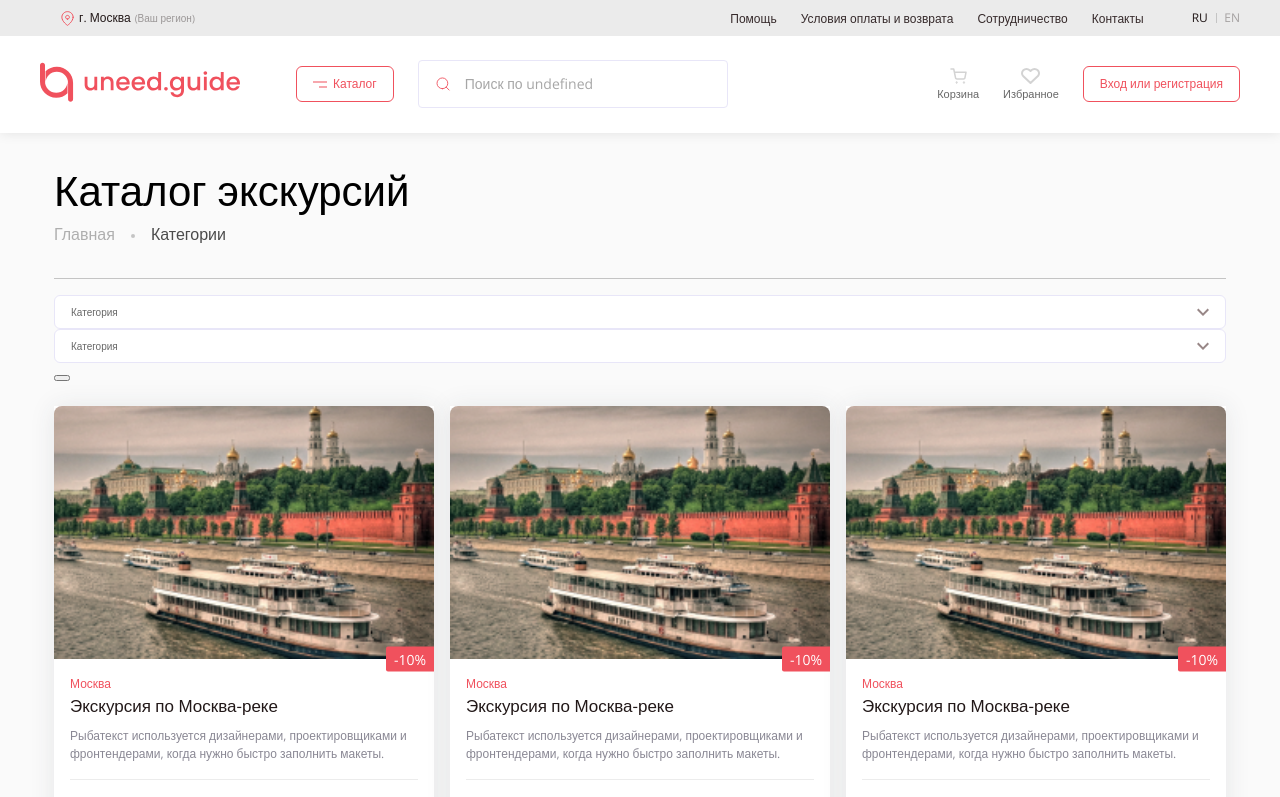
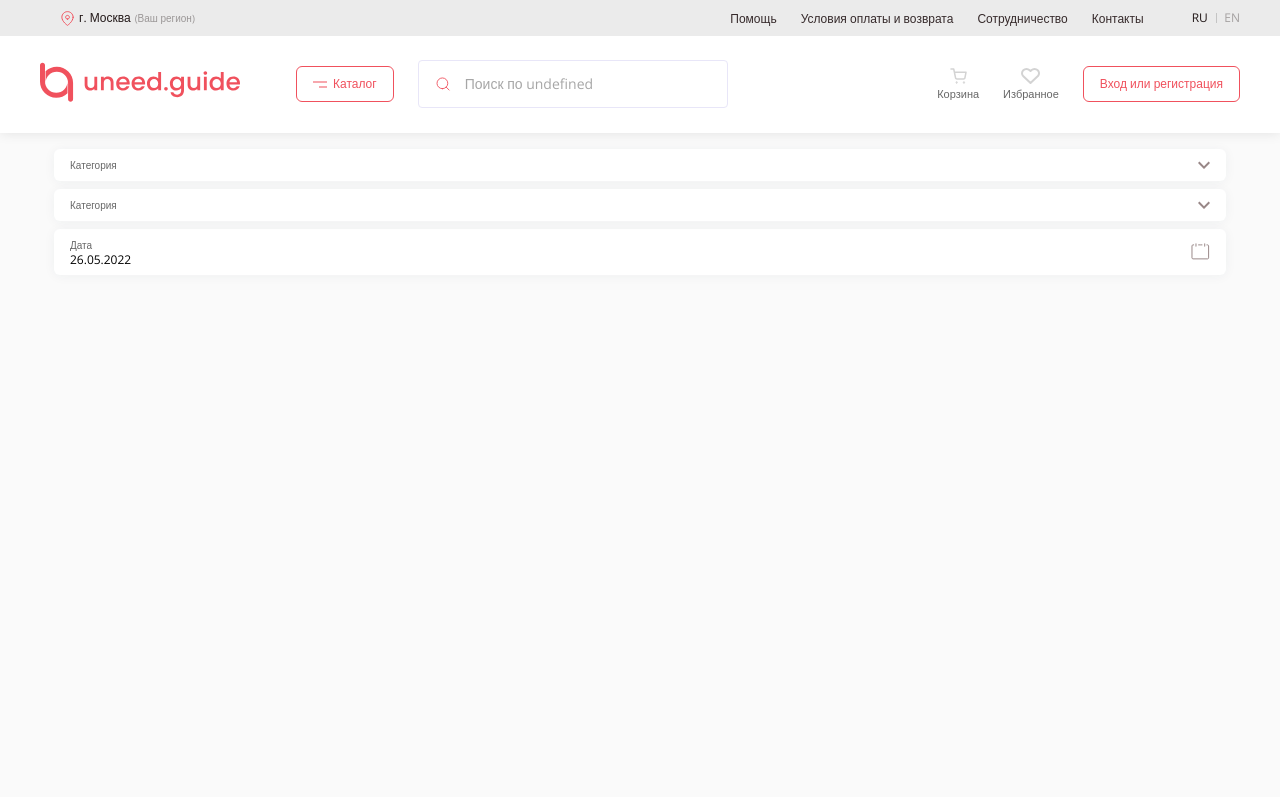
Before and after one commit to eleskin/uneed-guide-react-frontend, a Next.js app: page /categories/catalog in a window 1280 px wide. Shown: the top 797 px of the page. Built offline with nearby package versions, Linux system fonts and the light colour scheme; no server answers.

Commit message:
feature: Added Form Input component

```diff
--- a/components/Filter/Filter.js
+++ b/components/Filter/Filter.js
@@ -1,28 +1,78 @@
-import {useState, Fragment} from 'react';
+import {format} from 'date-fns';
+import {useRouter} from 'next/router';
+import {useState, Fragment, useEffect, createRef} from 'react';
+import Calendar from 'react-calendar';
 import Form from '../../ui/Form/Form';
+import {useOutsideClickHandler} from '../../utils/hooks';
+import Container from '../Container/Container';
 import styles from './Filter.module.scss';
 
 const Filter = () => {
+	const router = useRouter();
 	const [category, setCategory] = useState();
 	const [city, setCity] = useState();
+	const [dateValue, setDateValue] = useState(new Date());
+	const [date, setDate] = useState(format(new Date(Date.parse(dateValue.toString())), 'dd.MM-=.yyyy'));
+	const [isVisibleCalendar, setIsVisibleCalendar] = useState(false);
+
+	useEffect(() => {
+		setDate(format(new Date(Date.parse(dateValue.toString())), 'dd.MM.yyyy'));
+	}, [dateValue]);
+
+	const handleChangeDateInput = (event) => {
+		event.preventDefault();
+	};
+
+	const handleFocusDateInput = (event) => {
+		event.target.blur();
+		setTimeout(() => setIsVisibleCalendar(true), 0);
+	};
+
+	const calendarRef = createRef();
+
+	useOutsideClickHandler(calendarRef, isVisibleCalendar, setIsVisibleCalendar);
 
 	return (
 		<div className={styles.Filter}>
-			<Form.Select value={category} callback={setCategory} title="Категория">
+			<Container>
+				<div className={styles.Filter__grid}>
+					<div className={styles.Filter__group}>
+						<Form.Select value={category} callback={setCategory} title="Категория" filter={true}>
 							<Fragment>
 								<Form.Option value="По рейтингу">По рейтингу</Form.Option>
 								<Form.Option value="По популярности">По популярности</Form.Option>
 								<Form.Option value="По цене">По цене</Form.Option>
 							</Fragment>
 						</Form.Select>
-			<Form.Select value={city} callback={setCity} title="Категория">
+						<Form.Select value={city} callback={setCity} title="Категория" filter={true}>
 							<Fragment>
 								<Form.Option value="Москва">Москва</Form.Option>
 								<Form.Option value="Санкт-Петербург">Санкт-Петербург</Form.Option>
 								<Form.Option value="Мурманск">Мурманск</Form.Option>
 							</Fragment>
 						</Form.Select>
-			<button></button>
+						<div className={styles.Filter__date} ref={calendarRef}>
+							<Form.Input
+								title="Дата"
+								type="date"
+								value={date}
+								onInput={handleChangeDateInput}
+								onChange={handleChangeDateInput}
+								onFocus={handleFocusDateInput}
+								filter={true}
+							/>
+							<div className={`${styles.Filter__calendar} ${isVisibleCalendar ? styles.Filter__calendar_active : ''}`}>
+								<Calendar
+									locale={router.locale}
+									value={dateValue}
+									onChange={setDateValue}
+									onClickDay={() => setIsVisibleCalendar(false)}
+								/>
+							</div>
+						</div>
+					</div>
+				</div>
+			</Container>
 		</div>
 	);
 };
--- a/components/Filter/Filter.module.scss
+++ b/components/Filter/Filter.module.scss
@@ -1,6 +1,42 @@
 @import '/styles/functions';
 
 .Filter {
-	border-top: 1px solid #c4c4c4;
 	padding-top: rem(16px);
+	background-color: #fafafa;
+	height: 100vh;
+
+	.Filter__grid {
+		display: flex;
+		flex-direction: column;
+		grid-row-gap: rem(16px);
+
+		.Filter__group {
+			display: flex;
+			flex-direction: column;
+			grid-row-gap: rem(8px);
+
+			.Filter__date {
+				width: 100%;
+				position: relative;
+
+				.Filter__calendar {
+					opacity: 0;
+					z-index: -1;
+					transform-origin: 50% 0;
+					transition: all var(--transition-primary), z-index 0s linear 0.8s;
+					margin: auto;
+					width: fit-content;
+					position: absolute;
+					left: 0;
+					right: 0;
+				}
+
+				.Filter__calendar_active {
+					opacity: 1;
+					z-index: 3;
+					transition: all var(--transition-primary), z-index 0s linear 0s;
+				}
+			}
+		}
+	}
 }
--- a/pages/categories/catalog.js
+++ b/pages/categories/catalog.js
@@ -23,12 +23,12 @@ const Catalog = () => {
 
 	return (
 		<div className={styles.Catalog}>
+			<Filter/>
 			<Container>
 				<header className={styles.Catalog__header}>
 					<Breadcrumbs/>
 					<PageTitle>{languageFile?.['catalog-page']?.['title']}</PageTitle>
 				</header>
-				<Filter/>
 				<div className={styles.Catalog__list}>
 					<ExcursionCard small={true} catalog={true}/>
 					<ExcursionCard small={true} catalog={true}/>
--- a/styles/Catalog.module.scss
+++ b/styles/Catalog.module.scss
@@ -2,7 +2,7 @@
 
 .Catalog {
 	position: relative;
-	z-index: 0;
+//	z-index: 0;
 	overflow-x: hidden;
 	padding-bottom: rem(48px);
 
--- a/styles/calendar.scss
+++ b/styles/calendar.scss
@@ -2,13 +2,12 @@
 
 .react-calendar {
 	max-width: 260px;
-	//	max-width: 100%;
 	background-color: #ffffff;
-	box-shadow: 0 1px 12px rgba(0, 0, 0, 0.25);
-	border-radius: 6px;
 	padding: rem(16px) rem(24px);
 	display: flex;
 	flex-direction: column-reverse;
+	border-radius: 6px;
+	border: 1px solid #e8e6f8;
 }
 
 .react-calendar--doubleView {
--- a/ui/Form/Form.js
+++ b/ui/Form/Form.js
@@ -20,7 +20,7 @@ const Option = ({children, value, isActive, callback}) => (
 	</span>
 );
 
-const Select = ({children, value, callback, title, ...props}) => {
+const Select = ({children, value, callback, title, filter = false, ...props}) => {
 	const FIRST_ELEMENT = 0;
 
 	const childrenList = children.props.children.filter((child) => child.type.name === 'Option');
@@ -97,7 +97,7 @@ const Select = ({children, value, callback, title, ...props}) => {
 				setIsActive(false);
 				setIsTabPressed(true);
 			} else {
-				(focusableElements[nextIndex])?.focus()
+				(focusableElements[nextIndex])?.focus();
 			}
 		}
 	};
@@ -115,7 +115,13 @@ const Select = ({children, value, callback, title, ...props}) => {
 			tabIndex={0}
 			ref={selectRef}
 		>
-			<div className={styles.Select__title}>
+			<div
+				className={styles.Select__title}
+				style={{
+					border: filter ? 'none' : '',
+					boxShadow: filter ? '0px 1px 12px rgba(46, 57, 69, 0.05)' : '',
+				}}
+			>
 				<div>
 					<i>{title}</i>
 					<span>{value}</span>
@@ -133,9 +139,40 @@ const Select = ({children, value, callback, title, ...props}) => {
 	);
 };
 
+const Input = ({title, type, filter = false, ...props}) => {
+	switch (type) {
+		case 'date':
+			return (
+				<label
+					className={`${styles.Input} ${styles.Input_date}`}
+					style={{
+						border: filter ? 'none' : '',
+						boxShadow: filter ? '0px 1px 12px rgba(46, 57, 69, 0.05)' : '',
+					}}
+				>
+					<div>
+						<i>{title}</i>
+						<input {...props} type="text"/>
+					</div>
+					<svg width="19" height="17" viewBox="0 0 19 17" fill="none" xmlns="http://www.w3.org/2000/svg">
+						<path d="M15.7778 1.77783H16.8889C17.4412 1.77783 17.8889 2.22555 17.8889 2.77783V15.0001C17.8889 15.5523 17.4412 16.0001 16.8889 16.0001H2C1.44771 16.0001 1 15.5523 1 15.0001V2.77783C1 2.22555 1.44772 1.77783 2 1.77783H3.11111M11.5556 1.77783H9.44444H7.33333" stroke="#988787"/>
+						<rect x="4.55566" width="1" height="3.55556" rx="0.5" fill="#988787"/>
+						<rect x="13.4443" width="1" height="3.55556" rx="0.5" fill="#988787"/>
+					</svg>
+				</label>
+			);
+
+		default:
+			return (
+				<input type="text"/>
+			);
+	}
+};
+
 const Form = {
 	Option,
-	Select
+	Select,
+	Input,
 };
 
 export default Form;
--- a/ui/Form/Form.module.scss
+++ b/ui/Form/Form.module.scss
@@ -1,12 +1,19 @@
 @import '/styles/functions';
+
+.Select__title, .Input {
+	background-color: #ffffff;
+	border-radius: 6px;
+	border: 1px solid #e8e6f8;
+}
 
 // Select styles
 .Select {
 	display: grid;
 	grid-template-rows: auto auto;
 	user-select: none;
+	outline: none;
 	position: relative;
-	outline: none;
+	z-index: auto;
 }
 
 .Select__title {
@@ -16,9 +23,6 @@
 	justify-content: space-between;
 	align-items: center;
 	cursor: default;
-	background-color: #ffffff;
-	//	box-shadow: 0 1px 12px rgba(46, 57, 69, 0.05);
-	border-radius: 6px;
 	padding: rem(8px) rem(16px);
 	position: relative;
 	font-weight: 400;
@@ -26,7 +30,6 @@
 	line-height: rem(16px);
 	color: #000000;
 	z-index: 1;
-	border: 1px solid #e8e6f8;
 
 	div {
 		display: flex;
@@ -58,7 +61,7 @@
 	border: 1px solid #e8e6f8;
 	width: 100%;
 	opacity: 0;
-	transform: translateY(44px) scale(0.6);
+	transform: translateY(44px);
 	transform-origin: 50% 0;
 	z-index: -1;
 	transition: all var(--transition-primary), z-index 0s linear 0.5s;
@@ -67,7 +70,6 @@
 .Select__options_active {
 	z-index: 10;
 	opacity: 1;
-	transform: translateY(43px) scale(1);
 	transition: all var(--transition-primary), z-index 0s linear 0s;
 }
 
@@ -97,3 +99,42 @@
 	background-color: #f0515d;
 	color: #ffffff;
 }
+
+
+// Input styles
+
+.Input {
+	display: flex;
+	align-items: center;
+	justify-content: space-between;
+	width: 100%;
+	padding: rem(8px) rem(16px);
+	font-weight: 400;
+	font-size: rem(12px);
+	line-height: rem(16px);
+	color: #000000;
+
+	div {
+		display: flex;
+		flex-direction: column;
+		justify-content: center;
+		align-items: flex-start;
+		width: 100%;
+
+		i {
+			font-style: normal;
+			font-weight: 400;
+			font-size: rem(10px);
+			line-height: rem(16px);
+			color: rgba(0, 0, 0, 0.6);
+		}
+
+		input {
+			padding: 0;
+			margin: 0;
+			width: 100%;
+			outline: none;
+			border: none;
+		}
+	}
+}
```
Lines whose indentation alone changed are shown as unchanged.
